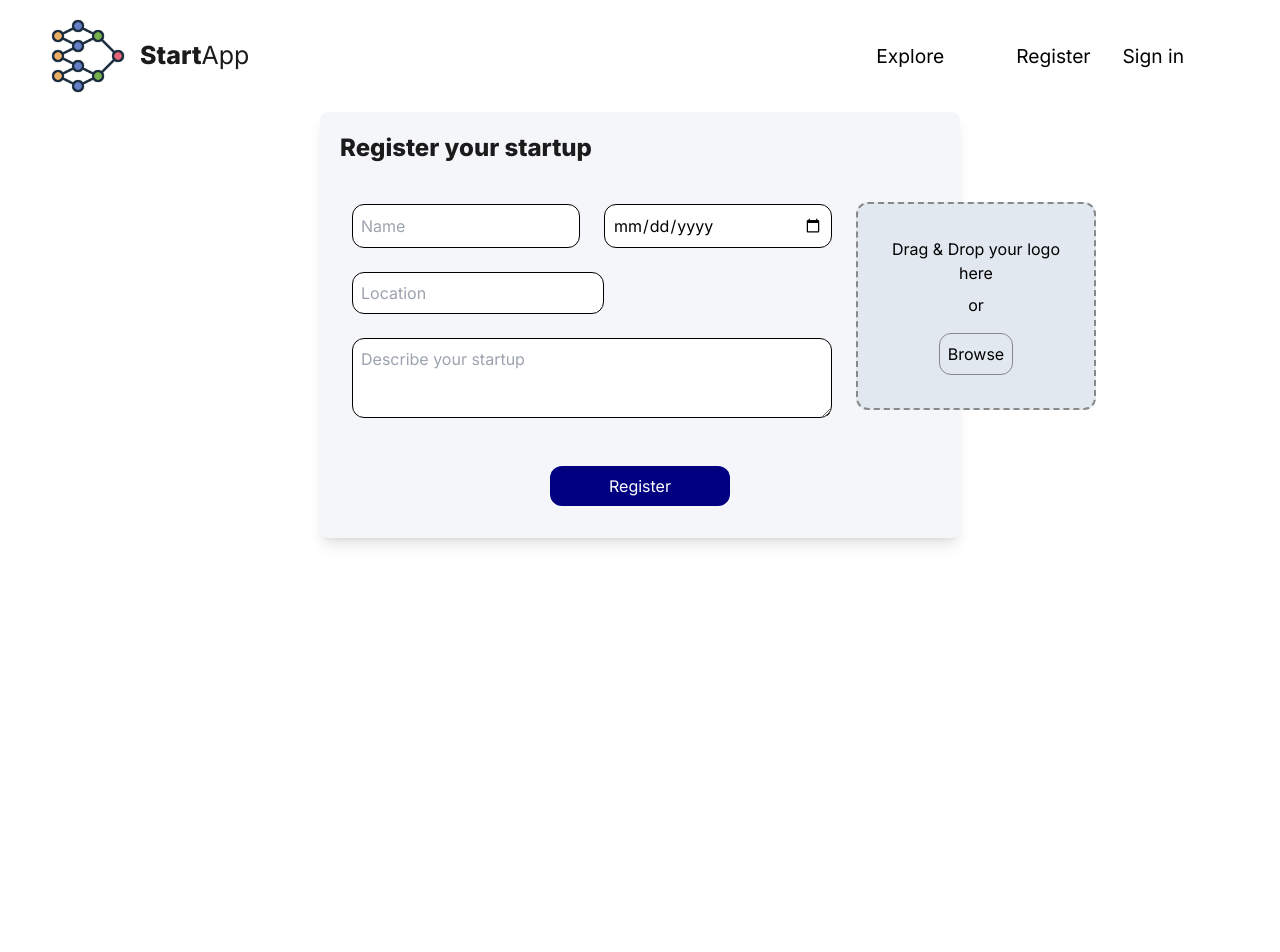
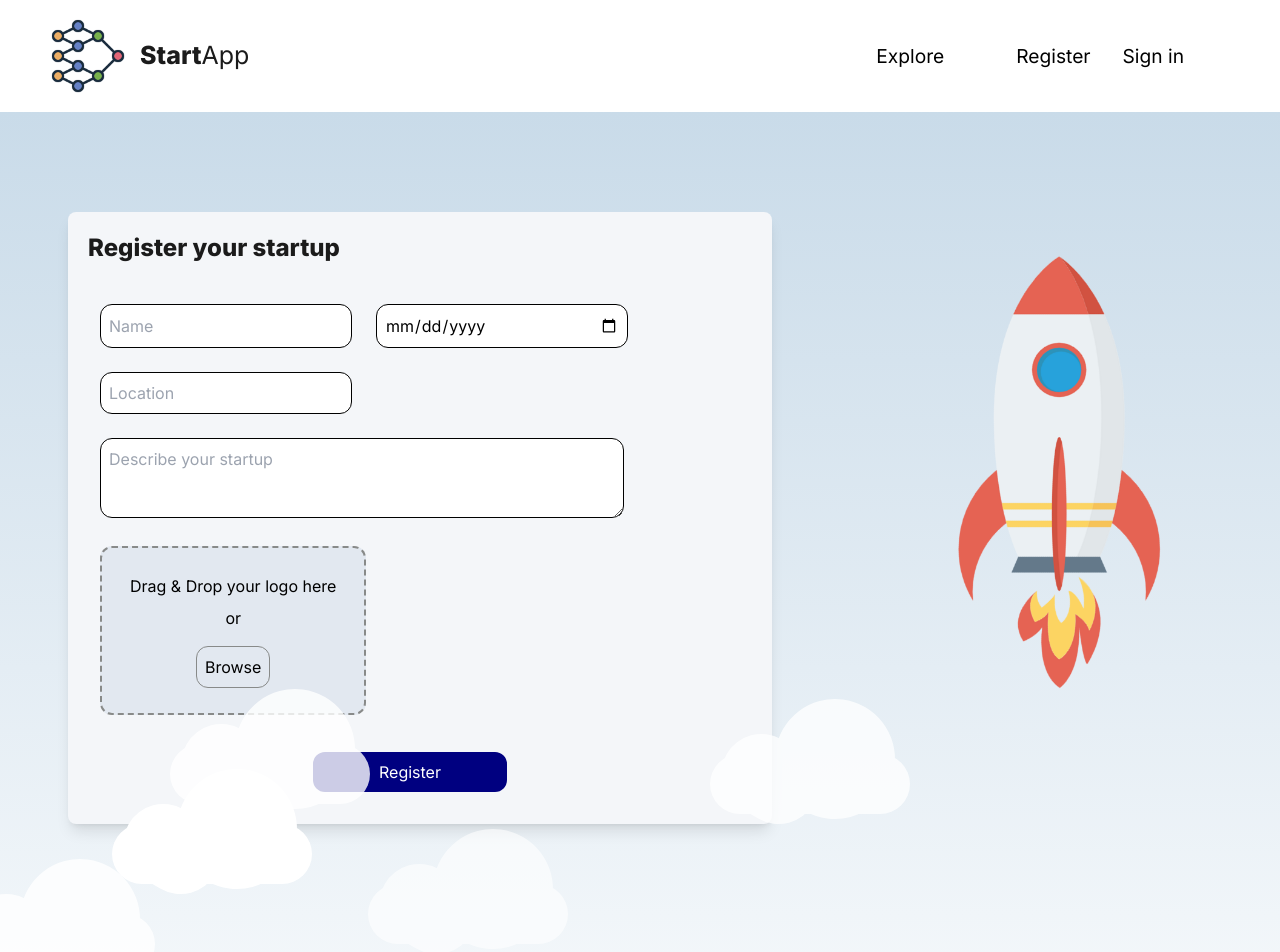
Before and after one commit to dKurtalic/boldapp, a React (Vite) app in the folder boldapp/: page /registerStartup in a window 1280 px wide. Shown: the top 952 px of the page. Before the commit the page ends 800 px from the top, so only its background shows below. Built offline with nearby package versions, Linux system fonts and the light colour scheme.

Commit message:
clouds background

```diff
--- a/boldapp/index.html
+++ b/boldapp/index.html
@@ -11,6 +11,7 @@
 <body>
   <div id="root"></div>
   <script type="module" src="/src/main.jsx"></script>
+
 </body>
 
 </html>
--- /dev/null
+++ b/boldapp/src/clouds.css
@@ -0,0 +1,164 @@
+body {
+    /*To hide the horizontal scroller appearing during the animation*/
+    overflow: hidden;
+}
+
+@keyframes moveclouds {
+    0% {
+        transform: translateX(0px);
+    }
+
+    100% {
+        transform: translateX(1500px);
+    }
+}
+
+
+
+#clouds {
+    padding: 100px 0;
+    background: #c9dbe9;
+    background: -webkit-linear-gradient(top, #c9dbe9 0%, #fff 100%);
+    background: -linear-gradient(top, #c9dbe9 0%, #fff 100%);
+    background: -moz-linear-gradient(top, #c9dbe9 0%, #fff 100%);
+}
+
+/*Time to finalise the cloud shape*/
+.cloud {
+    width: 200px;
+    height: 60px;
+    background: #fff;
+
+    border-radius: 200px;
+    -moz-border-radius: 200px;
+    -webkit-border-radius: 200px;
+
+    position: relative;
+}
+
+.cloud:before,
+.cloud:after {
+    content: '';
+    position: absolute;
+    background: #fff;
+    width: 100px;
+    height: 80px;
+    position: absolute;
+    top: -15px;
+    left: 10px;
+
+    border-radius: 100px;
+    -moz-border-radius: 100px;
+    -webkit-border-radius: 100px;
+
+    -webkit-transform: rotate(30deg);
+    transform: rotate(30deg);
+    -moz-transform: rotate(30deg);
+}
+
+.cloud:after {
+    width: 120px;
+    height: 120px;
+    top: -55px;
+    left: auto;
+    right: 15px;
+}
+
+/*Time to animate*/
+.x1 {
+    -webkit-animation: moveclouds 75s linear infinite;
+    -moz-animation: moveclouds 75s linear infinite;
+    -o-animation: moveclouds 75s linear infinite;
+}
+
+/*variable speed, opacity, and position of clouds for realistic effect*/
+.x2 {
+    left: 200px;
+
+    -webkit-transform: scale(0.6);
+    -moz-transform: scale(0.6);
+    transform: scale(0.6);
+    opacity: 0.6;
+    /*opacity proportional to the size*/
+
+    /*Speed will also be proportional to the size and opacity*/
+    /*More the speed. Less the time in 's' = seconds*/
+    -webkit-animation: moveclouds 50s linear infinite;
+    -moz-animation: moveclouds 50s linear infinite;
+    -o-animation: moveclouds 50s linear infinite;
+}
+
+.x3 {
+    left: -250px;
+    top: -200px;
+
+    -webkit-transform: scale(0.8);
+    -moz-transform: scale(0.8);
+    transform: scale(0.8);
+    opacity: 0.8;
+    /*opacity proportional to the size*/
+
+    -webkit-animation: moveclouds 20s linear infinite;
+    -moz-animation: moveclouds 20s linear infinite;
+    -o-animation: moveclouds 20s linear infinite;
+}
+
+.x4 {
+    left: 470px;
+    top: -250px;
+
+    -webkit-transform: scale(0.75);
+    -moz-transform: scale(0.75);
+    transform: scale(0.75);
+    opacity: 0.75;
+    /*opacity proportional to the size*/
+
+    -webkit-animation: moveclouds 35s linear infinite;
+    -moz-animation: moveclouds 35s linear infinite;
+    -o-animation: moveclouds 35s linear infinite;
+}
+
+.x5 {
+    left: -150px;
+    top: -150px;
+
+    -webkit-transform: scale(0.8);
+    -moz-transform: scale(0.8);
+    transform: scale(0.8);
+    opacity: 0.8;
+    /*opacity proportional to the size*/
+
+    -webkit-animation: moveclouds 80s linear infinite;
+    -moz-animation: moveclouds 80s linear infinite;
+    -o-animation: moveclouds 80s linear infinite;
+}
+
+@-webkit-keyframes moveclouds {
+    0% {
+        margin-left: 1000px;
+    }
+
+    100% {
+        margin-left: -1000px;
+    }
+}
+
+@-moz-keyframes moveclouds {
+    0% {
+        margin-left: 1000px;
+    }
+
+    100% {
+        margin-left: -1000px;
+    }
+}
+
+@-o-keyframes moveclouds {
+    0% {
+        margin-left: 1000px;
+    }
+
+    100% {
+        margin-left: -1000px;
+    }
+}
--- a/boldapp/src/components/registerStartupForm.jsx
+++ b/boldapp/src/components/registerStartupForm.jsx
@@ -39,6 +39,7 @@ const RegisterStartupForm = () => {
     };
 
 
+
     const handleSubmit = async (e) => {
         e.preventDefault();
 
@@ -52,7 +53,7 @@ const RegisterStartupForm = () => {
         else setError(null)
 
         setLoading(true);
-        form.logo = JSON.stringify(image).replace("blob:", "")
+
         try {
 
 
@@ -73,7 +74,6 @@ const RegisterStartupForm = () => {
                 console.log("ejoj");
             }
 
-
             const response = await fetch('http://localhost:4000/startup/create', {
                 method: 'POST',
                 headers: {
@@ -83,7 +83,7 @@ const RegisterStartupForm = () => {
                     name: form.name,
                     description: form.description,
                     members: [{ user: founder, position: "Founder" }],
-                    logo: form.logo
+                    logo: image
                 }),
             });
 
@@ -97,18 +97,31 @@ const RegisterStartupForm = () => {
                 console.error('Registration failed:' + errorData.error);
             }
         } catch (error) {
-            console.error('Error:' + error.message);
+            console.error(error.message);
         }
 
         setLoading(false);
     };
+
     function onFileSelect(event) {
         if (!image) setImage(null)
         const files = event.target.files;
-        if (checkImage(files)) { setImage(URL.createObjectURL(files[i])) }
-        else setError("Invalid image")
-        console.log("IMage je " + image)
-    }
+        var reader = new FileReader();
+        reader.readAsDataURL(files[0]);
+
+        var reader = new FileReader()
+        reader.readAsDataURL(files[0])
+        reader.onload = () => {
+            setImage(reader.result)
+            console.log("IMAGE : " + image)
+
+        }
+        reader.onerror = error => {
+            console.log("Error " + error);
+        }
+
+    };
+
 
     function checkFiles(files) {
         if (files.length == 0) { setError("Invalid image"); return false; }
@@ -138,21 +151,32 @@ const RegisterStartupForm = () => {
         setIsDragging(false)
 
         const files = event.dataTransfer.files
-        if (checkFiles(files)) setImage(URL.createObjectURL(files[0]))
-        else setError("Invalid image")
+        if (!checkFiles(files)) setError("Invalid image")
+        else {
+            var reader = new FileReader()
+            reader.readAsDataURL(files[0])
+            reader.onload = () => {
+                console.log(reader.result)
+                setImage(reader.result)
+            }
+            reader.onerror = error => {
+                console.log("Error " + error);
+            }
 
+            console.log(files[0])
 
+        }
     }
 
     return (
-        <div className='bg-lightGray w-[50%] mx-auto shadow-lg rounded-lg p-5'>
+        <div className='bg-lightGray lg:w-[55%] lg:h-[50%]   lg:pr-10 mx-auto shadow-lg rounded-lg p-5'>
             <h2 className='font-bold text-textColor text-2xl lg:justify-end mb-7'>Register your startup</h2>
 
             <form
                 ref={formRef}
                 onSubmit={handleSubmit}
-                className='flex flex-col gap-4'>
-                <div className='flex flex-row'>
+                className='flex flex-col flex-wrap gap-4'>
+                <div className='flex flex-row flex-wrap'>
                     <div>
                         <div className="grid grid-cols-2 ">
                             <input
@@ -184,7 +208,7 @@ const RegisterStartupForm = () => {
                         />
 
                         <textarea
-                            className='p-2 rounded-xl h-[5rem] w-[30rem] border m-3 '
+                            className='p-2 rounded-xl h-[5rem] sm:w-[100%]  lg:w-[95%] border m-3 '
                             name='description'
                             placeholder='Describe your startup'
                             onChange={handleChange}
@@ -192,14 +216,14 @@ const RegisterStartupForm = () => {
                         />
                     </div>
                     <div className=''>
-                        <div className='drag-area p-2 none rounded-xl h-[13rem] w-[15rem] m-3 border-dashed border-gray border-[2px] bg-slate-200 flex justify-center items-center select-none mt-[10px]' onDrop={onDrop}
+                        <div className='drag-area  p-2 none rounded-xl h-[90%] w-[100%] m-3 border-dashed border-gray border-[2px] bg-slate-200 flex justify-center items-center select-none mt-[10px]' onDrop={onDrop}
                             onDragLeave={onDragLeave}
                             onDragOver={onDragOver} >
                             {
                                 isDragging ? (
                                     <div>Drop image here</div>
                                 ) : (
-                                    <div className='text-center'>
+                                    <div className='text-center  lg:block md:flex sm:flex'>
                                         <div className='m-2'>Drag & Drop your logo here</div>
                                         <div className='m-2'>or</div>
                                         <button className='select m-2 border-[1px] border-gray p-2 rounded-xl' role='button' onClick={selectFiles}>
--- a/boldapp/src/main.jsx
+++ b/boldapp/src/main.jsx
@@ -2,6 +2,7 @@ import React from 'react'
 import ReactDOM from 'react-dom/client'
 import App from './App.jsx'
 import './index.css'
+
 import { AuthContextProvider } from './context/AuthContext.jsx'
 
 ReactDOM.createRoot(document.getElementById('root')).render(
--- a/boldapp/src/screens/RegisterStartup.jsx
+++ b/boldapp/src/screens/RegisterStartup.jsx
@@ -1,11 +1,27 @@
 import React from 'react'
 import RegisterStartupForm from '../components/registerStartupForm'
+import rocket from '../res/rocket.png'
+import '../clouds.css'
 
 const RegisterStartup = () => {
     return (
         <div>
-            <RegisterStartupForm />
+            <div id="clouds">
+                <div className='flex' >
+                    <RegisterStartupForm />
+                    <img src={rocket} alt='rocket' className="hidden lg:block h-[30rem] pt-10" />
+                </div>
+                <div class="cloud x1"></div>
+                <div class="cloud x2"></div>
+                <div class="cloud x3"></div>
+                <div class="cloud x4"></div>
+                <div class="cloud x5"></div>
+
+            </div>
+
         </div>
+
+
     )
 }
 
```
Also changed, not shown: boldapp/src/res/rocket.png (added), 1 other file (tests, documents, lock files or other folders).
